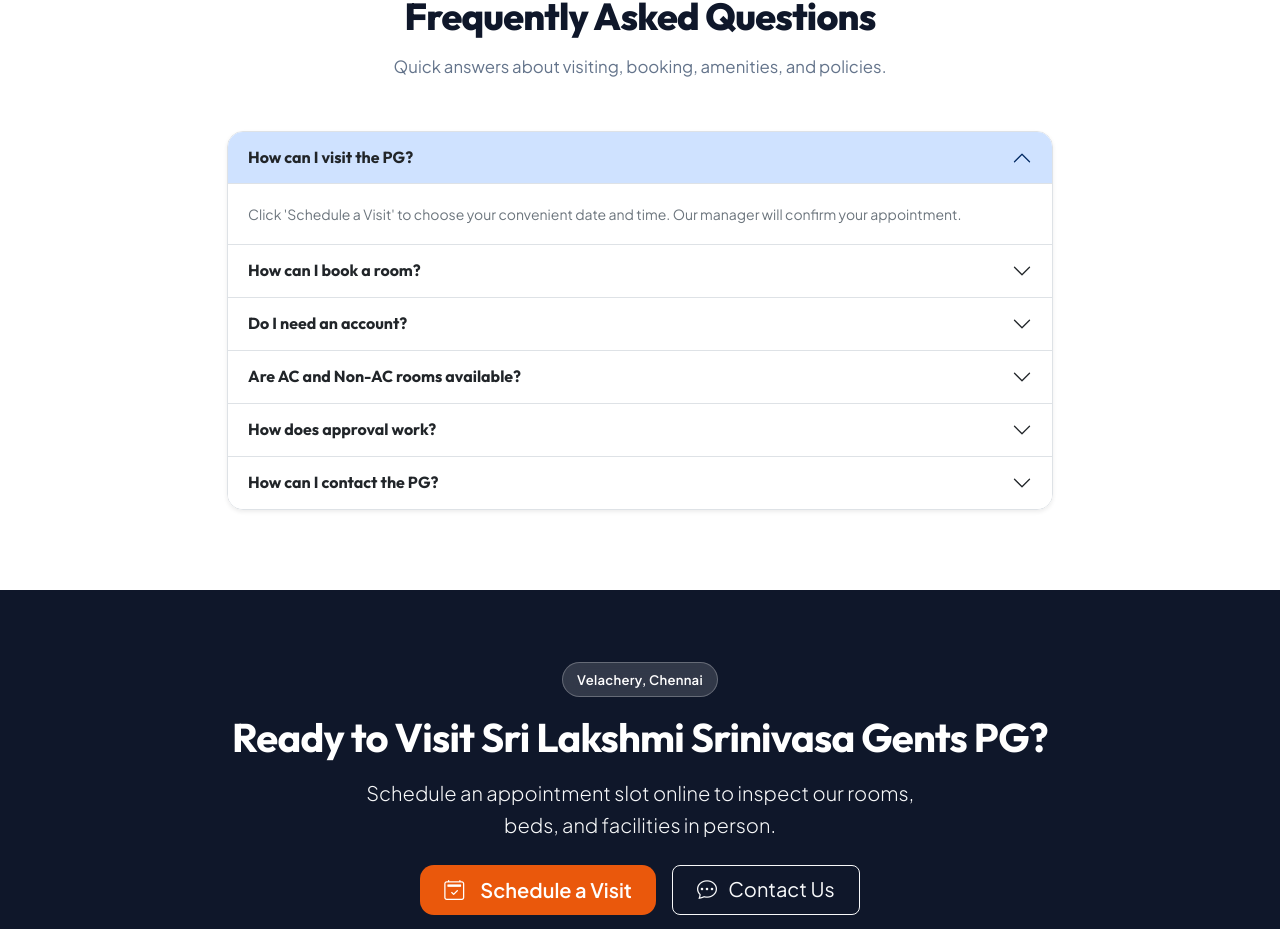
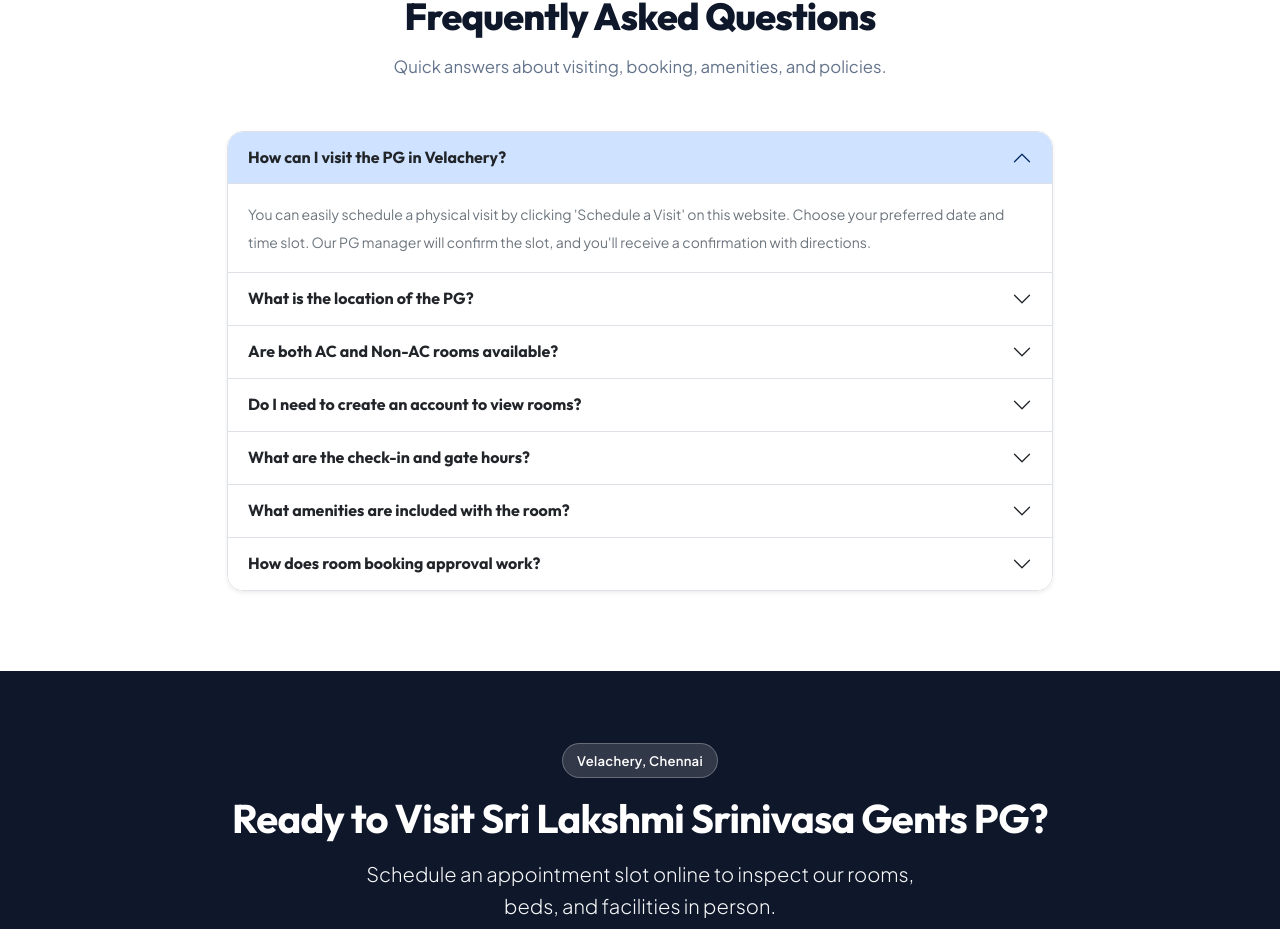
Before and after one commit to Naveenkumar113/sri-lakshmi-pg, a React (Vite) app in the folder frontend/: page / in a window 1280 px wide. Shown: the part 5160-6089 px from the top of the page. Built offline with nearby package versions, Linux system fonts and the light colour scheme; no server answers; the HTML template or start-up script is replaced by a standard one.

Commit message:
fix: ensure complete fallback FAQ list with safe JSON parsing for production deployment

```diff
--- a/frontend/src/pages/Home.jsx
+++ b/frontend/src/pages/Home.jsx
@@ -60,14 +60,26 @@
     }
   };
 
-  const parsedFaqs = pgInfo?.faq_data ? JSON.parse(pgInfo.faq_data) : [
-    { q: "How can I visit the PG?", a: "Click 'Schedule a Visit' to choose your convenient date and time. Our manager will confirm your appointment." },
-    { q: "How can I book a room?", a: "Explore our room list, select single, double, triple, or 4-sharing, and submit your booking request." },
-    { q: "Do I need an account?", a: "You can browse all rooms, photos, and information freely. An account is only required when booking or scheduling a visit." },
-    { q: "Are AC and Non-AC rooms available?", a: "Yes, both AC and Non-AC options are available." },
-    { q: "How does approval work?", a: "The PG administration reviews live bed availability and approves your request, sending an instant notification." },
-    { q: "How can I contact the PG?", a: "Call +91 78937 44206 or +91 90032 80430, or message us directly via WhatsApp." }
+  let parsedFaqs = [
+    { q: "How can I visit the PG in Velachery?", a: "You can easily schedule a physical visit by clicking 'Schedule a Visit' on this website. Choose your preferred date and time slot. Our PG manager will confirm the slot, and you'll receive a confirmation with directions." },
+    { q: "What is the location of the PG?", a: "We are located at 3, Bhavani St, Bharathi Nagar, Velachery, Chennai, Tamil Nadu 600113 — within 5-10 minutes from Velachery MRTS station, Taramani IT hub, and 100 Feet Road." },
+    { q: "Are both AC and Non-AC rooms available?", a: "Yes! We offer single, double, triple, and four-sharing options in both AC and well-ventilated Non-AC categories to suit different budgets." },
+    { q: "Do I need to create an account to view rooms?", a: "No, you can browse all photos, room types, facilities, and contact details without logging in. Registration is only needed when booking a room or scheduling an official visit." },
+    { q: "What are the check-in and gate hours?", a: "The PG is open 24 hours daily with round-the-clock security and gated access. Residents have convenient round-the-clock access with their biometric/register ID." },
+    { q: "What amenities are included with the room?", a: "High-speed Wi-Fi, fully automatic washing machines, 24/7 drinking water via commercial RO plant, power backup, hot water geysers, individual steel lockers, and housekeeping are included." },
+    { q: "How does room booking approval work?", a: "When you submit a room booking request, our manager verifies real-time bed availability in that specific room, reviews your profile, and approves the allocation." }
   ];
+
+  if (pgInfo?.faq_data) {
+    try {
+      const data = typeof pgInfo.faq_data === 'string' ? JSON.parse(pgInfo.faq_data) : pgInfo.faq_data;
+      if (Array.isArray(data) && data.length > 0) {
+        parsedFaqs = data;
+      }
+    } catch (e) {
+      console.warn("Could not parse server faq_data, using default FAQs", e);
+    }
+  }
 
   return (
     <div>
```
